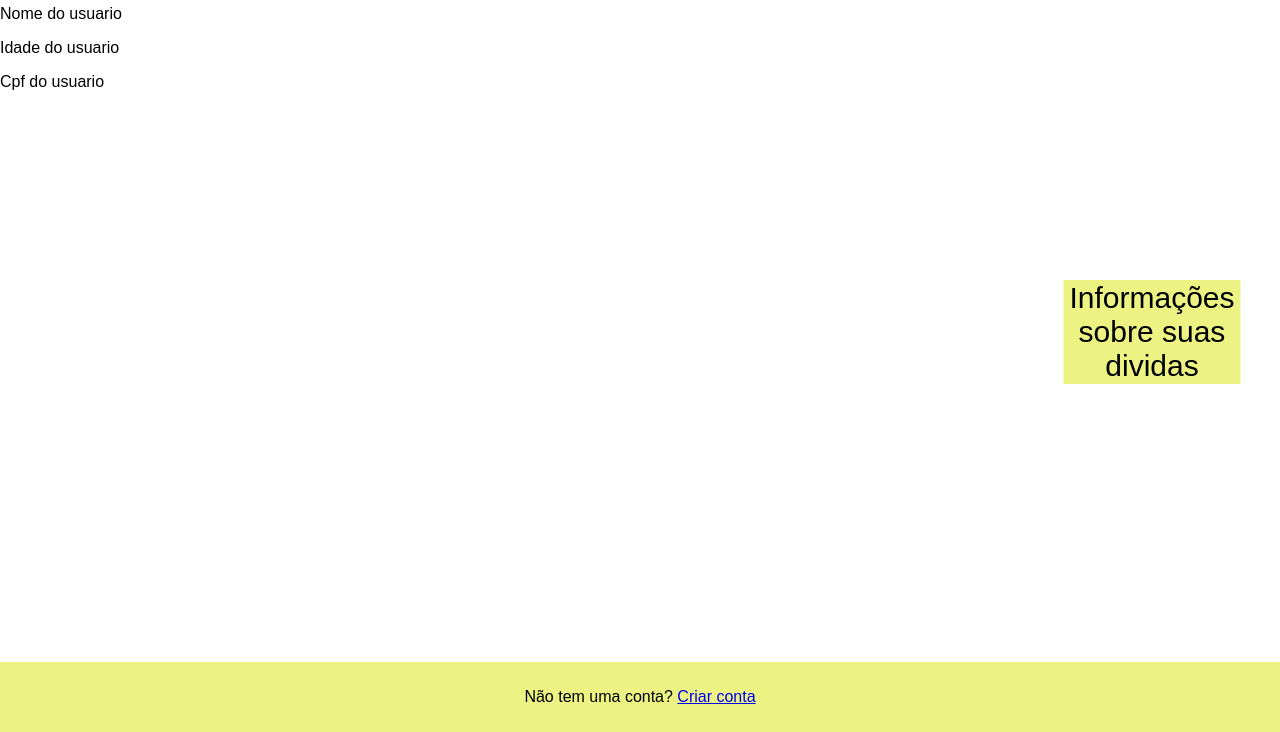
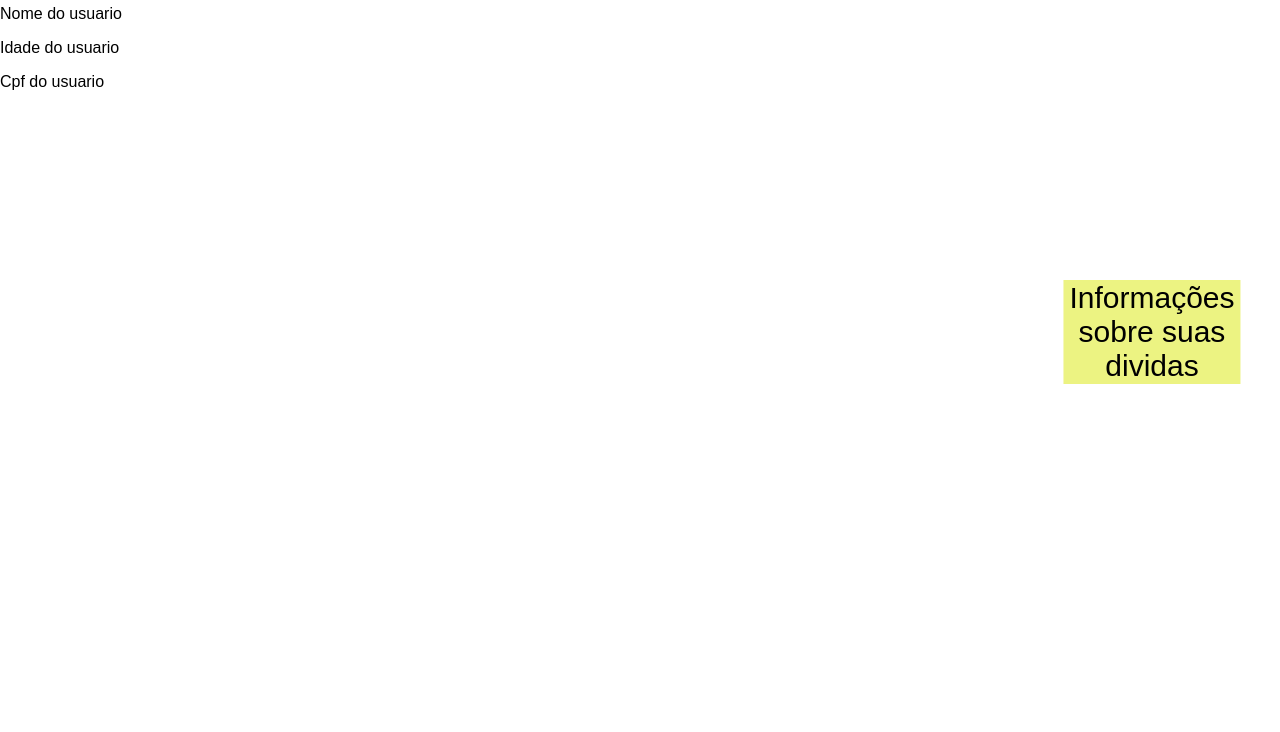
Before and after one commit to NicolasB404/trabalhosite, a plain HTML site: page index4.html in a window 1280 px wide. Shown: the part 68-800 px from the top of the page. Drawn offline with Linux system fonts and the light colour scheme.

Commit message:
Update index4.html

```diff
--- a/index4.html
+++ b/index4.html
@@ -36,15 +36,6 @@
             padding: 20px;
             text-align: center;
         }
-        footer {
-            background-color: #ecf382;
-            color: rgb(0, 0, 0);
-            text-align: center;
-            padding: 10px 0;
-            position: fixed;
-            bottom: 0;
-            width: 100%;
-        }
     </style>
 </head>
 <body>
@@ -55,10 +46,5 @@
 <P>Idade do usuario</P>
 <P>Cpf do usuario</P>
 <button class="fundoBranco">Informações sobre suas dividas</button>
-    <footer>
-        <div class="signup-link">
-            <p>Não tem uma conta? <a href="/signup">Criar conta</a></p>
-        </div>
-    </footer>
 </body>
 </html>
```
